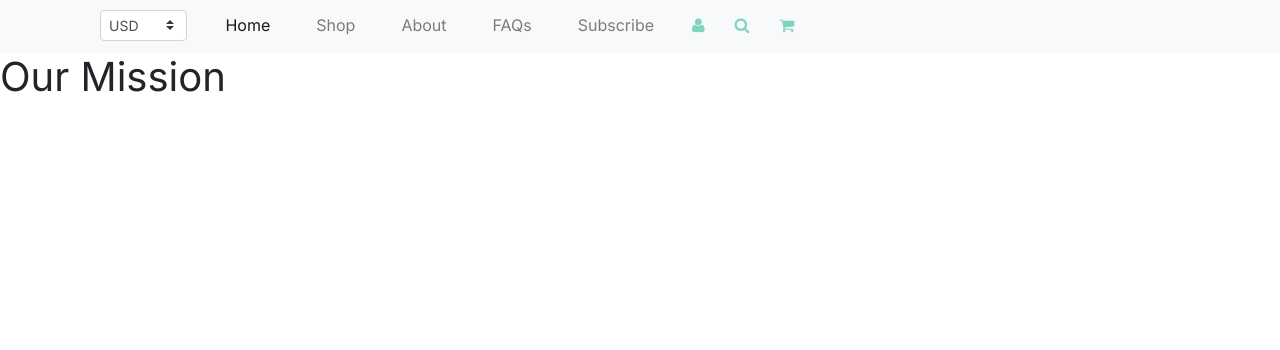
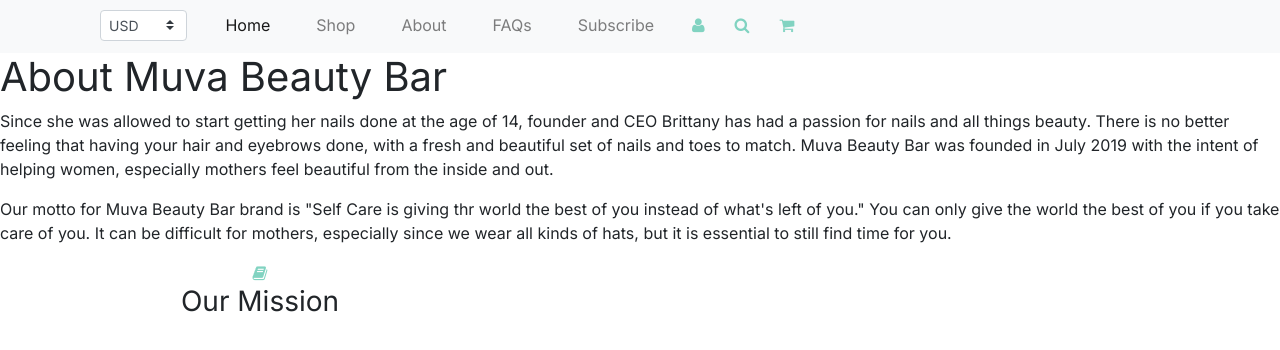
Before and after one commit to Gavin33/muvaBeautyBar, a website: page aboutus.html in a window 1280 px wide. Shown: the part 214-564 px from the top of the page. Drawn offline with nearby package versions, Linux system fonts and the light colour scheme.

Commit message:
updated about us page

```diff
--- a/aboutus.html
+++ b/aboutus.html
@@ -140,10 +140,21 @@
                 </div>
             </div>
         </nav>
-    <section id="ourmission">
-        <div class="ourmission-1">
-            <h1>Our Mission</h1>
-            <p></p>
+    <section id="about">
+        <div class="about-1">
+            <h1>About Muva Beauty Bar</h1>
+            <p>Since she was allowed to start getting her nails done at the age of 14, founder and CEO Brittany has had a passion for nails and all things beauty. There is no better feeling that having your hair and eyebrows done, with a fresh and beautiful set of nails and toes to match. Muva Beauty Bar was founded in July 2019 with the intent of helping women, especially mothers feel beautiful from the inside and out. </p>
+            <p>Our motto for Muva Beauty Bar brand is "Self Care is giving thr world the best of you instead of what's left of you." You can only give the world the best of you if you take care of you. It can be difficult for mothers, especially since we wear all kinds of hats, but it is essential to still find time for you.</p>
+        </div>
+        <div id="about-2">
+            <div class="content-box-lg">
+                <div class="container">
+                    <div class="row">
+                        <div class="col-md-4">
+                            <div class="about-item text-center">
+                                <i class="fa fa-book"></i>
+                                <h3>Our Mission</h3>
+
     <!-- jQuery must come first, then Popper.js, then the Bootstrap JavaScript plugins.-->
     <script src="node_modules/jquery/dist/jquery.slim.min.js"></script>
     <script src="node_modules/popper.js/dist/umd/popper.min.js"></script>
```
